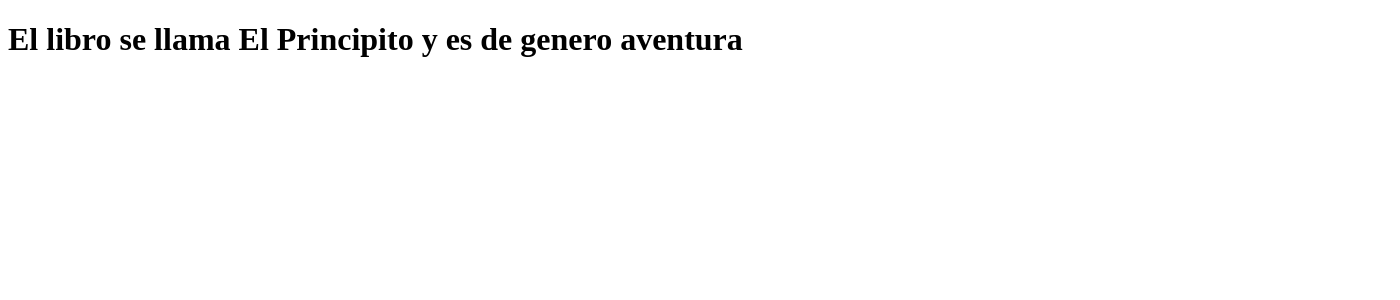
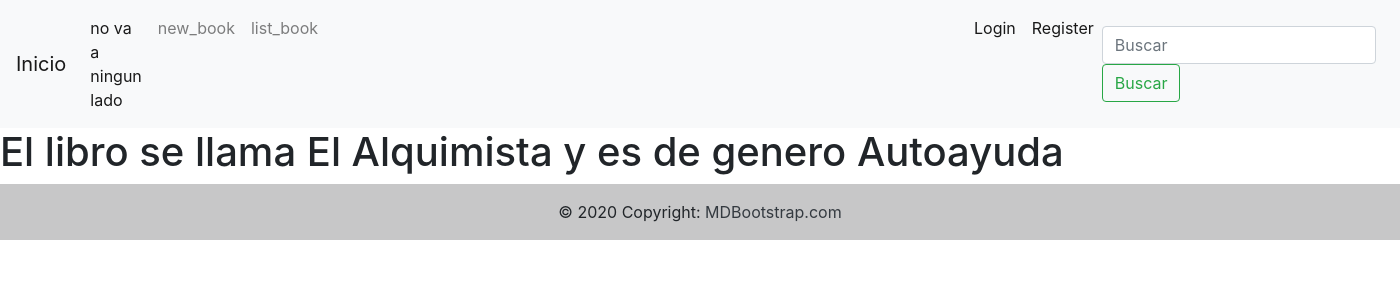
Before and after one commit to Equigonz/Primera-entrega-Trabajo-Final, a Django app: page /create_book/ in a window 1400 px wide. Shown: the top 300 px of the page. Run offline with Django 4.2, Linux system fonts and the light colour scheme; data comes from the database, SQL or seed files in the repository; both versions use the stored data as it was after the commit.

Commit message:
Octava subida

```diff
--- a/Desafio_final/catalog/views.py
+++ b/Desafio_final/catalog/views.py
@@ -5,8 +5,8 @@
 
 # Create your views here.
 def create_book(request):
-    new_book = Books.objects.create(title = "El Principito",
-    book_genre = "aventura")
+    new_book = Books.objects.create(title = "El Alquimista",
+    book_genre = "Autoayuda")
     context = {
         "new_book": new_book
     }
--- a/Desafio_final/templates/base.html
+++ b/Desafio_final/templates/base.html
@@ -9,7 +9,7 @@
         integrity="sha384-xOolHFLEh07PJGoPkLv1IbcEPTNtaed2xpHsD9ESMhqIYd0nLMwNLD69Npy4HI+N" crossorigin="anonymous">
     <title>
         {% block titulo %}
-            titulo por defecto
+            Hola!!!!!
         {% endblock %}
     </title>
 </head>
@@ -26,13 +26,13 @@
         <div class="collapse navbar-collapse" id="navbarSupportedContent">
             <ul class="navbar-nav mr-auto">
                 <li class="nav-item active">
-                    <a class="nav-link" href="/catalog/models/">Lista de productos</a>
+                    <a class="nav-link" href="/catalog/models/">no va a ningun lado</a>
                 </li>
                 <li class="nav-item">
-                    <a class="nav-link" href="/new_book/">new_book</a>
+                    <a class="nav-link" href="/create_book/">new_book</a>
                 </li>
                 <li class="nav-item">
-                    <a class="nav-link" href="/template_lista/" style="margin-right: 40rem ;">template_lista</a>
+                    <a class="nav-link" href="/list_book/" style="margin-right: 40rem ;">list_book</a>
                 </li>
                 {% if request.user.is_authenticated %}
                 <li class="nav-item active">
--- a/Desafio_final/templates/new_book.html
+++ b/Desafio_final/templates/new_book.html
@@ -1,12 +1,10 @@
-<!DOCTYPE html>
-<html lang="en">
-<head>
-    <meta charset="UTF-8">
-    <meta http-equiv="X-UA-Compatible" content="IE=edge">
-    <meta name="viewport" content="width=device-width, initial-scale=1.0">
-    <title>Document</title>
-</head>
-<body>
+{% extends 'base.html' %}
+
+{% block titulo %}
+    Template con lista
+{% endblock %}
+
+{% block contenido_que_cambia %}
     <h1>El libro se llama {{new_book.title}} y es de genero {{new_book.book_genre}}</h1>
-</body>
-</html>
+
+    {% endblock %}
```
Also changed, not shown: Desafio_final/templates/list_book.html (+12 -0 lines), Desafio_final/db.sqlite3, 1 other file.
